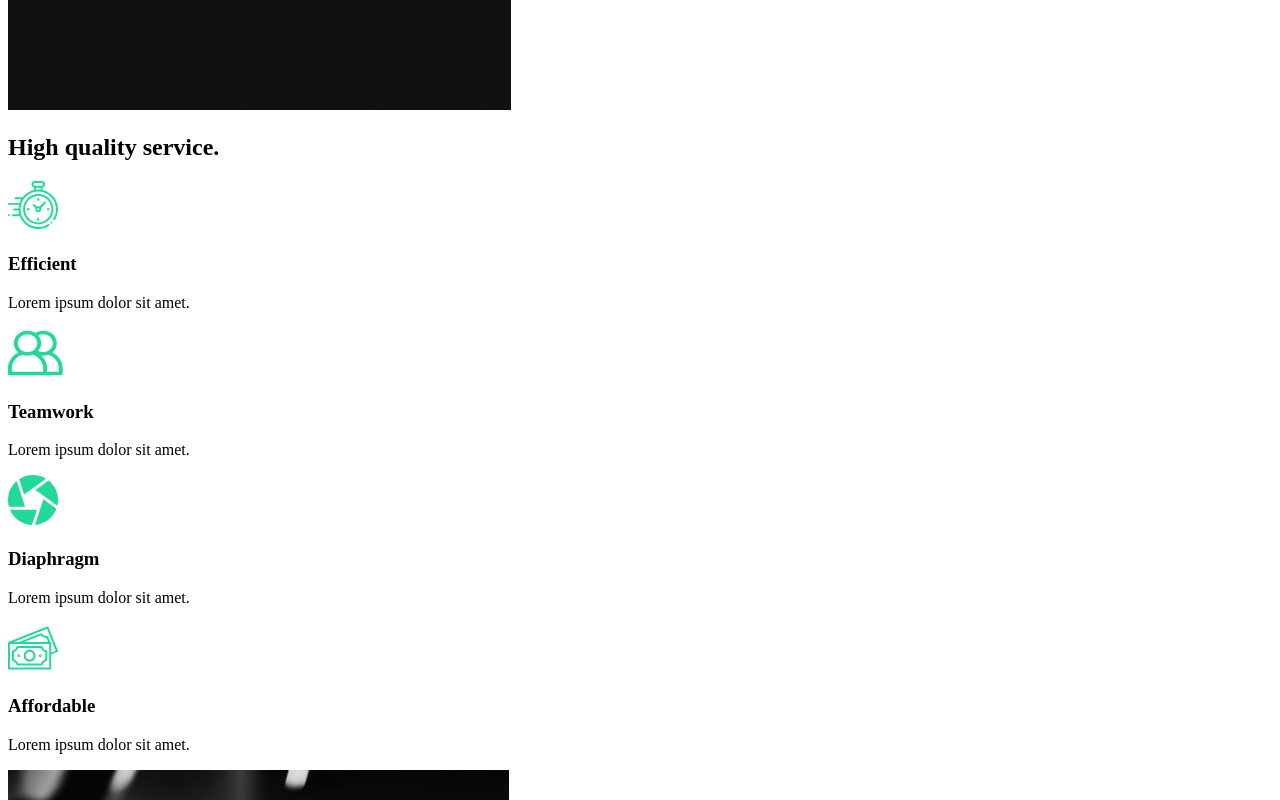
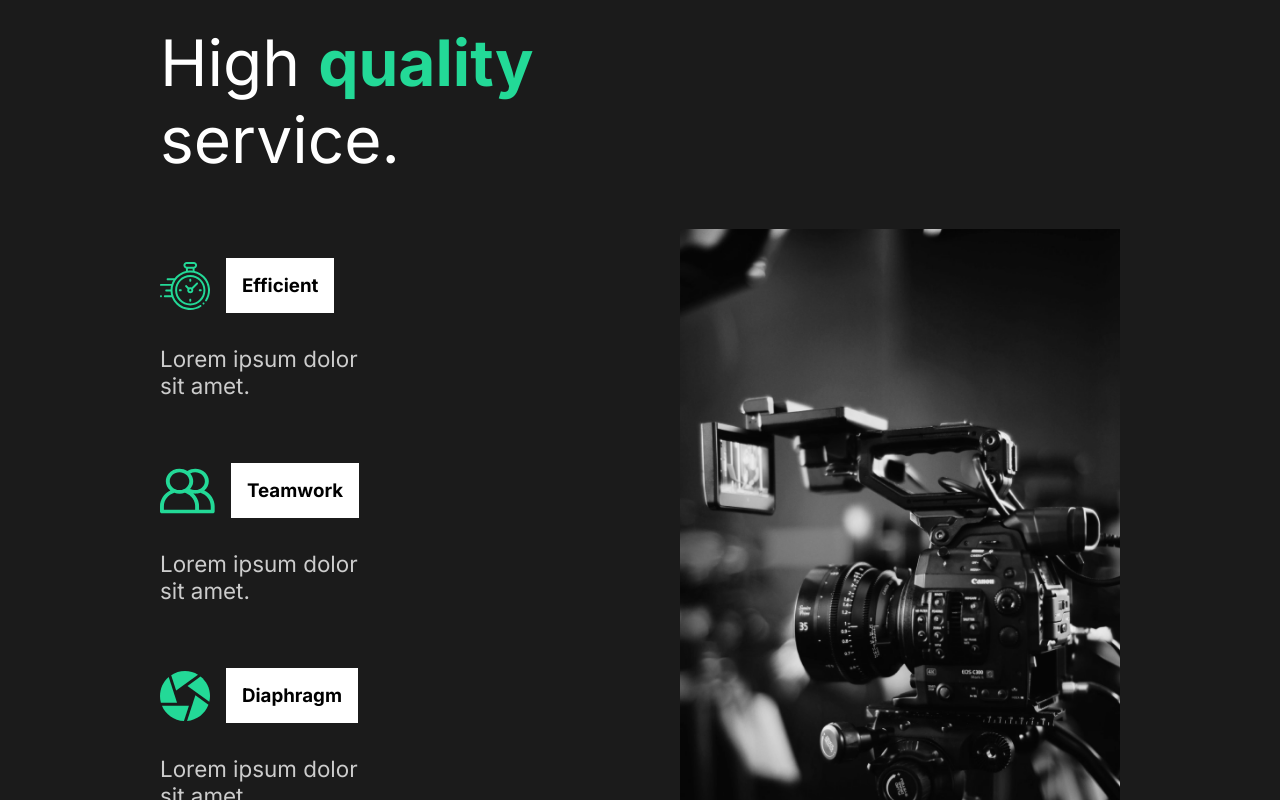
Before and after one commit to errolgh/capture-portfolio, a React (Create React App) app: page / in a window 1280 px wide. Shown: the part 860-1660 px from the top of the page. Built offline with nearby package versions, Linux system fonts and the light colour scheme.

Commit message:
Styled ServicesSection

```diff
--- a/package.json
+++ b/package.json
@@ -9,6 +9,7 @@
     "react": "^17.0.1",
     "react-dom": "^17.0.1",
     "react-scripts": "4.0.0",
+    "styled-components": "^5.2.1",
     "web-vitals": "^0.2.4"
   },
   "scripts": {
--- a/public/index.html
+++ b/public/index.html
@@ -15,6 +15,8 @@
       user's mobile device or desktop. See https://developers.google.com/web/fundamentals/web-app-manifest/
     -->
     <link rel="manifest" href="%PUBLIC_URL%/manifest.json" />
+    <link rel="preconnect" href="https://fonts.gstatic.com">
+    <link href="https://fonts.googleapis.com/css2?family=Inter:wght@400;700&family=Lobster&display=swap" rel="stylesheet">
     <!--
       Notice the use of %PUBLIC_URL% in the tags above.
       It will be replaced with the URL of the `public` folder during the build.
--- a/src/App.js
+++ b/src/App.js
@@ -1,10 +1,12 @@
 import AboutUs from './pages/AboutUs'
+import GlobalStyle from './components/GlobalStyle'
 // const { default: AboutSection } = require("./components/AboutSection");
 
 
 function App() {
   return (
     <div className="App">
+      <GlobalStyle />
       <AboutUs />
     </div>
   );
--- a/src/components/AboutSection.js
+++ b/src/components/AboutSection.js
@@ -1,28 +1,30 @@
 import home1 from '../img/home1.png'
+// import styled from 'styled-components'
+import { StyledAbout, StyledDescription, StyledImage, StyledHide } from '../styles'
 
 export default function AboutSection(){
     return(
-        <div>
-            <div className="descrition">
+        <StyledAbout>
+            <StyledDescription>
                 <div className="title">
-                    <div className="hide">
+                    <StyledHide>
                         <h2>We work to make</h2>
-                    </div>
-                    <div className="hide">
+                    </StyledHide>
+                    <StyledHide>
                         <h2>
                             your <span>dreams</span> come
                         </h2>
-                    </div>
-                    <div className="hide">
+                    </StyledHide>
+                    <StyledHide>
                         <h2>true.</h2>
-                    </div>
+                    </StyledHide>
                 </div>
                 <p>Contact us for any photography or videography ideas that you have. We have professionals with amazing skills.</p>
                 <button>Contact Us</button>
-                <div className="image">
-                    <img src={home1} alt="A photographer with their camera"/>
-                </div>
-            </div>
-        </div>
+            </StyledDescription>
+            <StyledImage>
+                <img src={home1} alt="A photographer with their camera"/>
+            </StyledImage>
+        </StyledAbout>
     )
 }
--- /dev/null
+++ b/src/components/GlobalStyle.js
@@ -0,0 +1,57 @@
+import { createGlobalStyle } from 'styled-components'
+
+const GlobalStyle = createGlobalStyle`
+* {
+    margin: 0;
+    padding: 0;
+    box-sizing: border-box;
+}
+
+body {
+    background: #1b1b1b;
+    font-family: 'Inter', sans-serif;
+}
+
+button {
+    font-weight: bold;
+    font-size: 1.1rem;
+    cursor: pointer;
+    padding: 1rem 2rem;
+    border: 3px solid #23d997;
+    background: transparent;
+    color: white;
+    transition: all 0.5s ease;
+    font-family: 'Inter', sans-serif;
+
+    &:hover{
+        background-color: #23d997;
+        color: white;
+    }
+}
+
+    h2{
+        font-weight: lighter;
+        font-size: 4rem;
+    }
+    h3{
+        color: white;
+    }
+    h4{
+        font-weight: bold;
+    }
+    a{
+        font-size: 1.1rem;
+    }
+    span{
+        font-weight: bold;
+        color: #23d997;
+    }
+    p{
+        padding: 3rem 0rem;
+        color: #ccc;
+        font-size: 1.4rem;
+        line-heigh: 150%;
+    }
+
+`
+export default GlobalStyle
--- a/src/components/ServicesSection.js
+++ b/src/components/ServicesSection.js
@@ -3,47 +3,81 @@
 import money from '../img/money.svg'
 import teamwork from '../img/teamwork.svg'
 import home2 from '../img/home2.png'
+import styled from 'styled-components'
+import { StyledAbout, StyledDescription, StyledImage, StyledHide } from '../styles'
+
 
 
 export default function ServicesSection() {
     return(
-        <div className="services">
-            <div className="description">
+        <StyledServices>
+            <StyledDescription>
                 <h2>High <span>quality</span> service.</h2>
-                <div className="cards">
-                    <div className="card">
+                <StyledCards>
+                    <StyledCard>
                         <div className="icon">
                             <img src={clock} />
                             <h3>Efficient</h3>
                         </div>
                         <p>Lorem ipsum dolor sit amet.</p>
-                    </div>
-                    <div className="card">
+                    </StyledCard>
+                    <StyledCard>
                         <div className="icon">
                             <img src={teamwork} />
                             <h3>Teamwork</h3>
                         </div>
                         <p>Lorem ipsum dolor sit amet.</p>
-                    </div>
-                    <div className="card">
+                    </StyledCard>
+                    <StyledCard>
                         <div className="icon">
                             <img src={diaphragm} />
                             <h3>Diaphragm</h3>
                         </div>
                         <p>Lorem ipsum dolor sit amet.</p>
-                    </div>
-                    <div className="card">
+                    </StyledCard>
+                    <StyledCard>
                         <div className="icon">
                             <img src={money} />
                             <h3>Affordable</h3>
                         </div>
                         <p>Lorem ipsum dolor sit amet.</p>
-                    </div>
-                </div>
-            </div>
-            <div className="img">
+                    </StyledCard>
+                </StyledCards>
+            </StyledDescription>
+            <StyledImage>
                 <img src={home2} alt="Camera" />
-            </div>
-        </div>
+            </StyledImage>
+        </StyledServices>
     )
 }
+
+const StyledServices = styled(StyledAbout)`
+    h2{
+        padding-bottom: 5rem;
+    }
+    p{
+        width: 70%;
+        padding: 2rem 0rem 4rem 0rem;
+    }
+`
+
+const StyledCards = styled.div`
+    display: flex;
+    flex-wrap: wrap;
+`
+
+const StyledCard = styled.div`
+    flex-basis: 20rem;
+    flex-wrap: wrap;
+    .icon{
+        display: flex;
+        align-items: center;
+
+        h3{
+            margin-left: 1rem;
+            background: white;
+            color: black;
+            padding: 1rem;
+        }
+    }
+`
--- /dev/null
+++ b/src/styles.js
@@ -0,0 +1,33 @@
+import styled from 'styled-components'
+
+// name this const the same as the parent div (wrapper div for component)
+export const StyledAbout = styled.div`
+    min-height: 90vh;
+    display: flex;
+    align-items: center;
+    justify-content: space-between;
+    padding: 5rem 10rem;
+    color: white;
+`
+
+export const StyledDescription = styled.div`
+    flex: 1;
+    padding-right: 5rem;
+    h2{
+        font-weight: lighter;
+    }
+`
+
+export const StyledImage = styled.div`
+    flex: 1;
+    overflow: hidden;
+    img{
+        width: 100%;
+        height: 80vh;
+        object-fit: cover;
+    }
+`
+
+export const StyledHide = styled.div`
+    overflow: hidden;
+`
```
Also changed, not shown: 1 other file (tests, documents, lock files or other folders).
